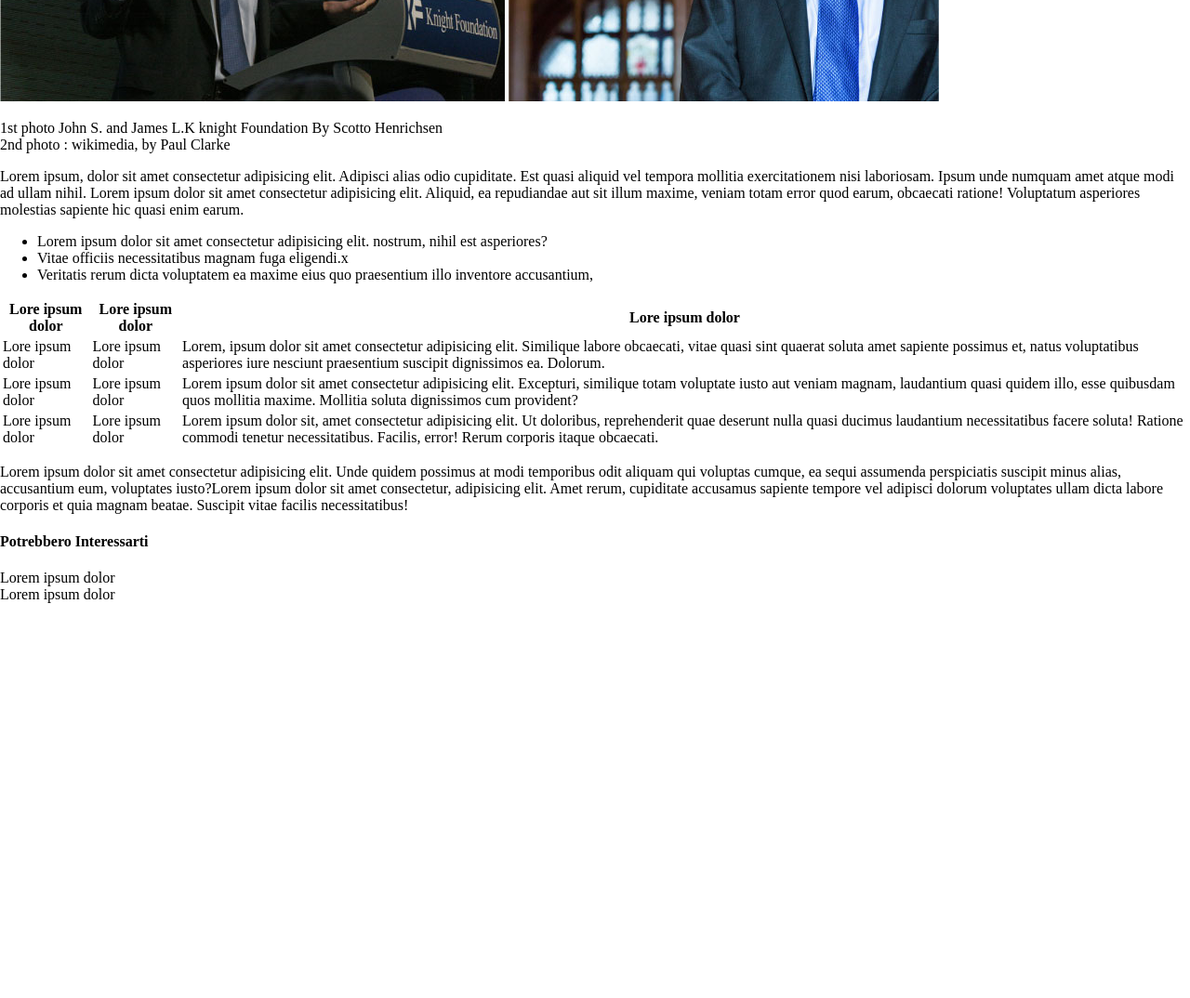
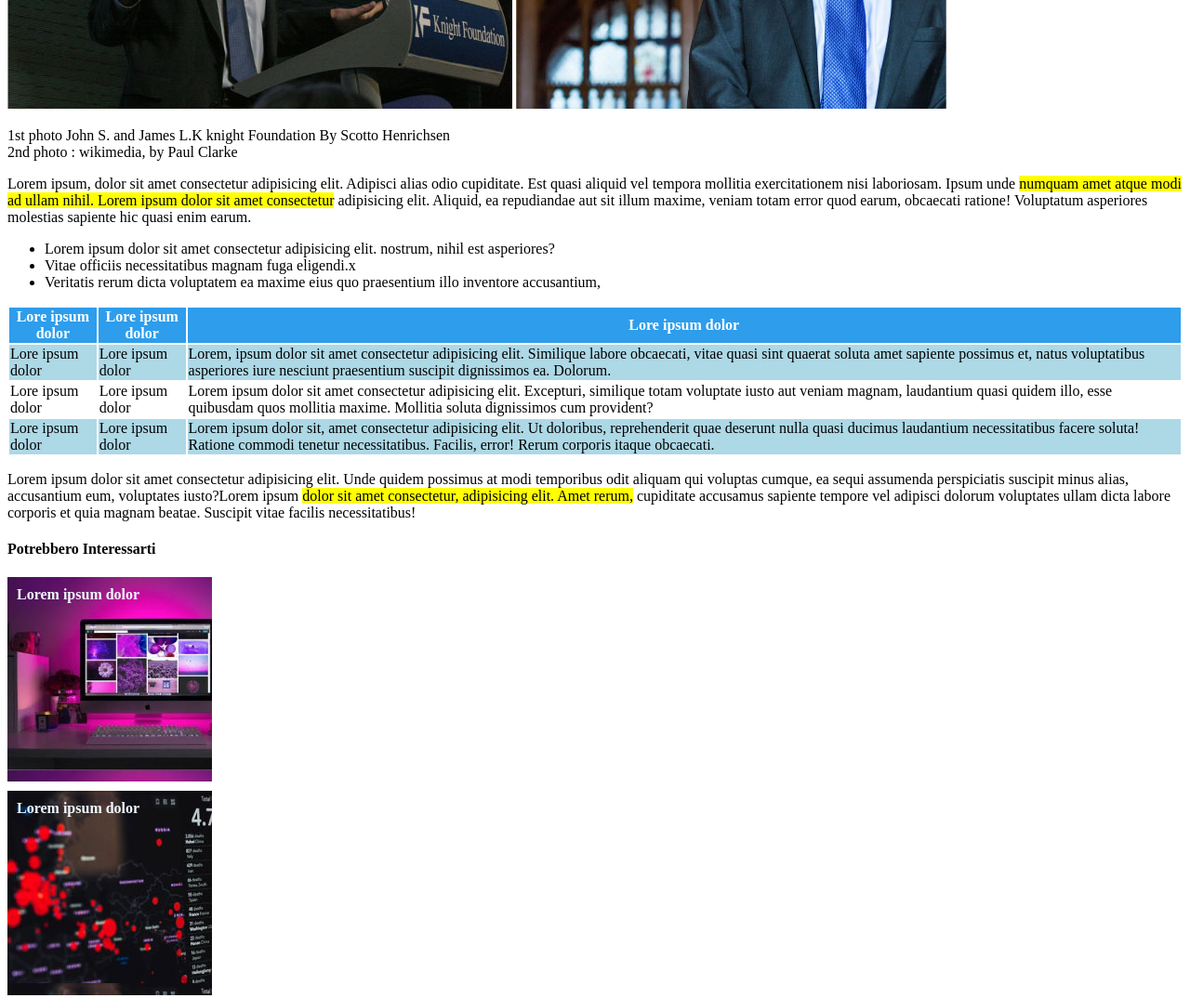
Before and after one commit to Paolacocc/html-css-booleaner, a plain HTML site: page index.html in a window 1280 px wide. Shown: the part 460-1534 px from the top of the page at 93% size. Before the commit the page ends 1109 px from the top, so only its background shows below. Drawn offline with Linux system fonts and the light colour scheme.

Commit message:
add: css

```diff
--- a/css/style.css
+++ b/css/style.css
@@ -1,8 +1,9 @@
 /* RESET */
 body{
     padding: 0;
-    margin: 0;
+    /* margin: 0; */
     box-sizing: border-box;
+
 }
 /* COMMON */
 
@@ -17,5 +18,38 @@ body{
 #logo{
     width: 200px;
 }
+#blue-words{
+color: blue;
+}
 /* MAIN */
+#table {
+
+}
+.blueTable{
+   background-color: lightblue;
+}
+#tableHead{
+    margin: 0;
+    background-color: rgb(45, 157, 236);
+    color: white
+}
+.marker {
+  background-color: yellow;
+}
 /* FOOTER */
+#pinkScreen{
+    padding: 10px;
+    margin-top: 10px;
+    color: aliceblue;
+    width: 200px;
+    height: 200px;
+    background-image: url(../img/monitor.jpg);
+}
+#data{
+    padding: 10px;
+    margin-top: 10px;
+    color: aliceblue;
+    width: 200px;
+    height: 200px;
+    background-image: url(../img/graph.jpg);
+}
--- a/index.html
+++ b/index.html
@@ -23,22 +23,22 @@
     <main>
         <div>
             <h1>Internet deve essere al servizio del "bene Pubblico": il manifesto di Tim Berners-Lee</h1>
-            <p>Scritto da <span>The Booleaner</span><br> il 10/10/2020</p>
+            <p>Scritto da <span id="blue-words">The Booleaner</span><br> il 10/10/2020</p>
 
             <img src="/img/tim-1.jpg" alt="Tim Berners">
             <img src="/img/tim-2.jpg" alt="Tim Berners">
-            <p>1st photo John S. and James L.K knight Foundation By Scotto Henrichsen <br>
+            <p id="img-description">1st photo John S. and James L.K knight Foundation By Scotto Henrichsen <br>
             2nd photo : wikimedia, by Paul Clarke</p>
 
         </div>
-        <p>Lorem ipsum, dolor sit amet consectetur adipisicing elit. Adipisci alias odio cupiditate. Est quasi aliquid vel tempora mollitia exercitationem nisi laboriosam. Ipsum unde <span> numquam amet atque modi ad ullam nihil. Lorem ipsum dolor sit amet consectetur</span> adipisicing elit. Aliquid, ea repudiandae aut sit illum maxime, veniam totam error quod earum, obcaecati ratione! Voluptatum asperiores molestias sapiente hic quasi enim earum.</p>
+        <p>Lorem ipsum, dolor sit amet consectetur adipisicing elit. Adipisci alias odio cupiditate. Est quasi aliquid vel tempora mollitia exercitationem nisi laboriosam. Ipsum unde <span class="marker"> numquam amet atque modi ad ullam nihil. Lorem ipsum dolor sit amet consectetur</span> adipisicing elit. Aliquid, ea repudiandae aut sit illum maxime, veniam totam error quod earum, obcaecati ratione! Voluptatum asperiores molestias sapiente hic quasi enim earum.</p>
         <ul>
             <li>Lorem ipsum dolor sit amet consectetur adipisicing elit.  nostrum, nihil est asperiores?</li>
             <li>Vitae officiis necessitatibus magnam fuga eligendi.x</li>
             <li>Veritatis rerum dicta voluptatem ea maxime eius quo praesentium illo inventore accusantium,</li>
         </ul>
-        <table>
-            <thead>
+        <table id="table">
+            <thead id="tableHead">
                 <tr>
                     <th>Lore ipsum dolor</th>
                     <th>Lore ipsum dolor</th>
@@ -47,7 +47,7 @@
                 </tr>
             </thead>
             <tbody>
-                <tr>
+                <tr class="blueTable">
                     <td>Lore ipsum dolor</td>
                     <td>Lore ipsum dolor</td>
                     <td>Lorem, ipsum dolor sit amet consectetur adipisicing elit. Similique labore obcaecati, vitae quasi sint quaerat soluta amet sapiente possimus et, natus voluptatibus asperiores iure nesciunt praesentium suscipit dignissimos ea. Dolorum.</td>
@@ -59,7 +59,7 @@
                     <td>Lorem ipsum dolor sit amet consectetur adipisicing elit. Excepturi, similique totam voluptate iusto aut veniam magnam, laudantium quasi quidem illo, esse quibusdam quos mollitia maxime. Mollitia soluta dignissimos cum provident?</td>
 
                 </tr>
-                <tr>
+                <tr class="blueTable">
                     <td>Lore ipsum dolor</td>
                     <td>Lore ipsum dolor</td>
                     <td>Lorem ipsum dolor sit, amet consectetur adipisicing elit. Ut doloribus, reprehenderit quae deserunt nulla quasi ducimus laudantium necessitatibus facere soluta! Ratione commodi tenetur necessitatibus. Facilis, error! Rerum corporis itaque obcaecati.</td>
@@ -69,15 +69,15 @@
             </tbody>
 
         </table>
-        <p>Lorem ipsum dolor sit amet consectetur adipisicing elit. Unde quidem possimus at modi temporibus odit aliquam qui voluptas cumque, ea sequi assumenda perspiciatis suscipit minus alias, accusantium eum, voluptates iusto?Lorem ipsum <span>dolor sit amet consectetur, adipisicing elit. Amet rerum,</span>  cupiditate accusamus sapiente tempore vel adipisci dolorum voluptates ullam dicta labore corporis et quia magnam beatae. Suscipit vitae facilis necessitatibus!</p>
+        <p>Lorem ipsum dolor sit amet consectetur adipisicing elit. Unde quidem possimus at modi temporibus odit aliquam qui voluptas cumque, ea sequi assumenda perspiciatis suscipit minus alias, accusantium eum, voluptates iusto?Lorem ipsum <span class="marker">dolor sit amet consectetur, adipisicing elit. Amet rerum,</span>  cupiditate accusamus sapiente tempore vel adipisci dolorum voluptates ullam dicta labore corporis et quia magnam beatae. Suscipit vitae facilis necessitatibus!</p>
 
     </main>
     <!-- /main -->
 
     <!-- footer -->
     <h4>Potrebbero Interessarti</h4>
-    <div>Lorem ipsum dolor</div>
-    <div>Lorem ipsum dolor</div>
+    <div id="pinkScreen"> <strong>Lorem ipsum dolor</strong></div>
+    <div id="data"><strong>Lorem ipsum dolor</strong></div>
     <footer>
 
     </footer>
```
